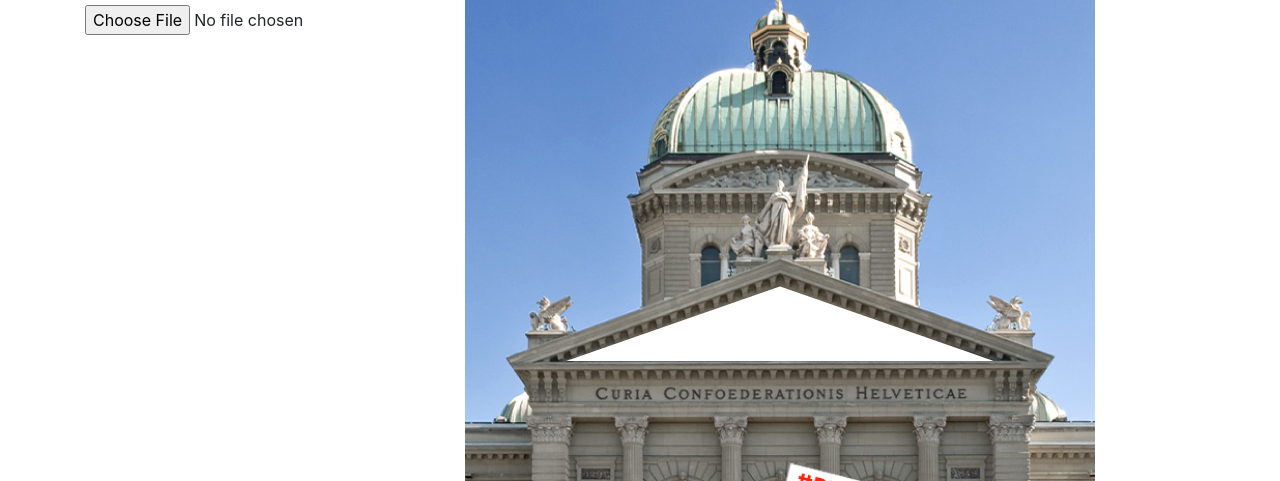
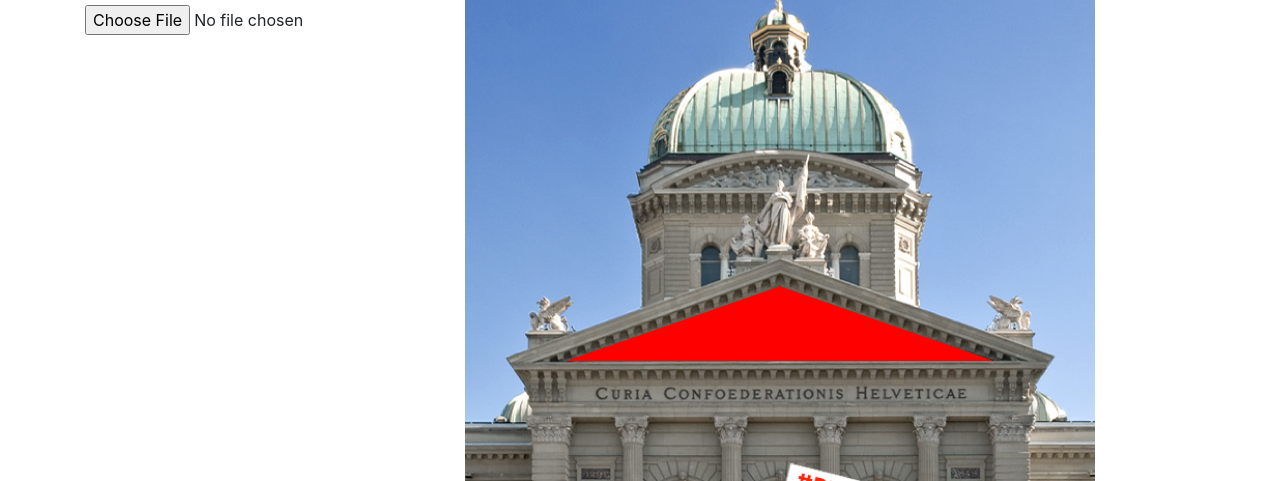
Before and after one commit to cstuder/bundestriangel, a website built with Parcel: page src/index.html in a window 1280 px wide. Shown: the part 471-952 px from the top of the page. Built offline with nearby package versions, Linux system fonts and the light colour scheme.

Commit message:
make alpha channel triangel red at first

```diff
--- a/src/index.scss
+++ b/src/index.scss
@@ -39,3 +39,6 @@ footer {
 .impressum {
     color: grey;
 }
+canvas {
+    background:red;
+}
```
